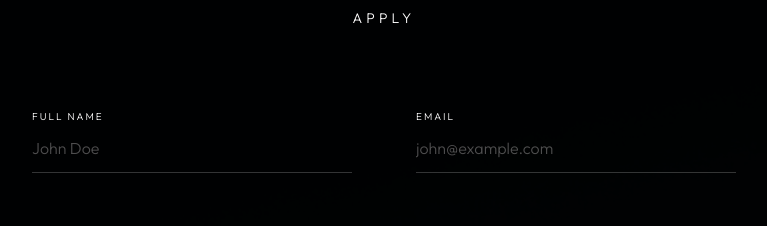
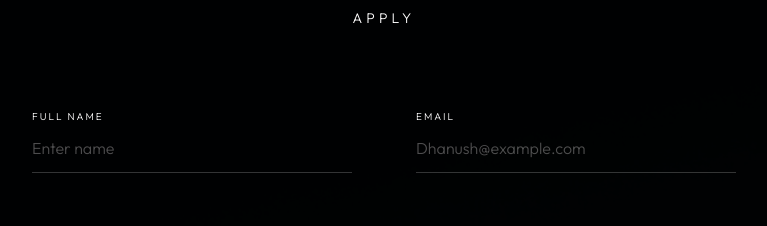
Before and after one commit to Ashwin-07-03/Cosmic-Blue, a Next.js app: page /careers in a window 1280 px wide. Shown: the part 920-1146 px from the top of the page, without its empty margins (256-1023 px from the left). Built offline with nearby package versions, Linux system fonts and the light colour scheme.

Commit message:
Update form placeholders: John Doe → Enter name, john@example.com → Dhanush@example.com

```diff
--- a/src/app/careers/CareersClient.tsx
+++ b/src/app/careers/CareersClient.tsx
@@ -180,7 +180,7 @@ export default function CareersClient() {
                                     onChange={handleInputChange}
                                     required
                                     className="w-full bg-transparent border-0 border-b border-white/20 text-white text-[16px] font-light pb-3 focus:outline-none focus:border-white transition-colors placeholder-white/30"
-                                    placeholder="John Doe"
+                                    placeholder="Enter name"
                                 />
                             </div>
 
@@ -196,7 +196,7 @@ export default function CareersClient() {
                                     onChange={handleInputChange}
                                     required
                                     className="w-full bg-transparent border-0 border-b border-white/20 text-white text-[16px] font-light pb-3 focus:outline-none focus:border-white transition-colors placeholder-white/30"
-                                    placeholder="john@example.com"
+                                    placeholder="Dhanush@example.com"
                                 />
                             </div>
                         </div>
```
